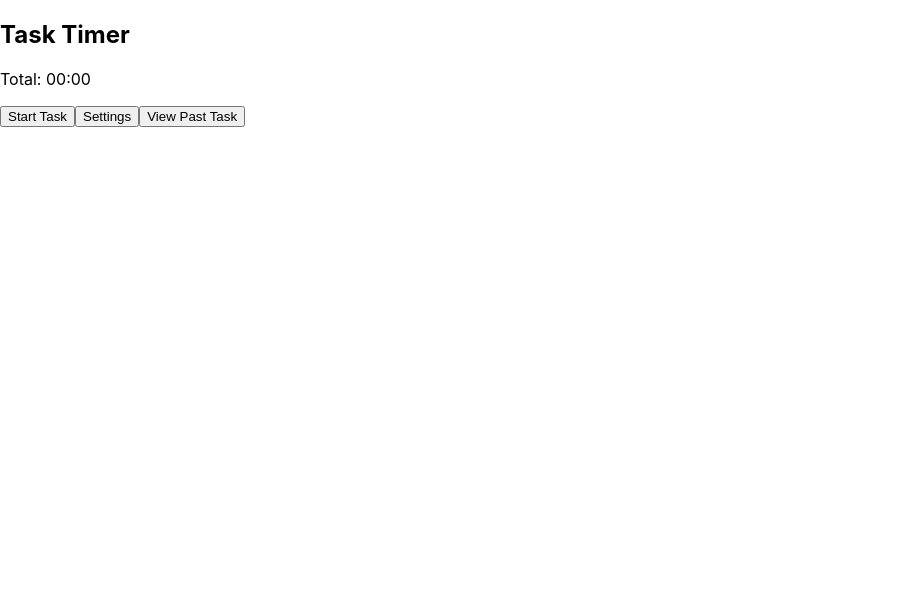
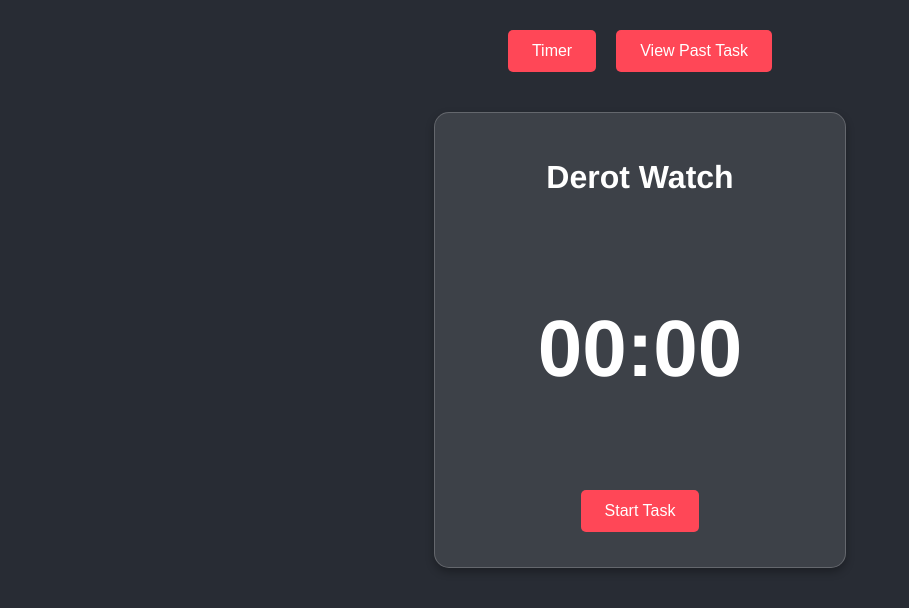
Before and after one commit to MichaelBarnor/Derot, a React (Create React App) app in the folder frontend/derotapp/: page /timer in a window 1280 px wide. Shown: the top 608 px of the page, without its empty margins (0-909 px from the left). Built offline with nearby package versions, Linux system fonts and the light colour scheme.

Commit message:
updated frontend, have basc view of timer

```diff
--- a/frontend/derotapp/src/App.css
+++ b/frontend/derotapp/src/App.css
@@ -1,3 +1,70 @@
+/* Global Styles */
+body {
+  background: #282c34; /* Dark background similar to Pomofocus */
+  color: #ffffff;
+  font-family: 'Helvetica Neue', Arial, sans-serif;
+  margin: 0;
+  padding: 0;
+}
+
+/* Container for the timer (card style) */
+.timer-all {
+  background: rgba(255, 255, 255, 0.1); /* semi-transparent light overlay */
+  border: 1px solid rgba(255, 255, 255, 0.2);
+  padding: 5px;
+  border-radius: 15px;
+  width: 90%;
+  max-width: 400px;
+  margin: 30px auto; /* centers horizontally with extra spacing on top */
+  box-shadow: 0 4px 8px rgba(0, 0, 0, 0.3);
+}
+
+/* Timer wrapper to center content vertically (optional) */
+.timer-wrapper {
+  display: flex;
+  flex-direction: column;
+  justify-content: center;
+  align-items: center;
+  /* Remove or adjust the min-height value */
+  /* min-height: 100vh; */
+  /* Option 1: Remove min-height completely */
+  /* Option 2: Use a smaller value, e.g.: */
+  min-height: auto;
+  text-align: center;
+  padding: 20px;
+}
+
+/* Reduce space below the Current Task heading */
+.timer-wrapper h2 {
+  margin-bottom: 0.01rem;  /* Adjust value as needed */
+}
+
+/* Timer container used for grouping elements */
+.timer-container {
+  display: flex;
+  justify-content: center;
+  align-items: center;
+  margin: 5px auto;
+}
+
+/* Button styling */
+.my-button {
+  background: #ff4757; /* Red accent color */
+  border: none;
+  color: #fff;
+  font-size: 1rem;
+  padding: 0.75rem 1.5rem;
+  border-radius: 5px;
+  margin: 10px;
+  cursor: pointer;
+  transition: background 0.3s ease;
+}
+
+.my-button:hover {
+  background: #e84118;
+}
+
+/* Modal remains unchanged */
 .modal {
   position: fixed;
   top: 0;
@@ -8,15 +75,38 @@
   display: flex;
   justify-content: center;
   align-items: center;
+  color:white
 }
 
 .settings-popup,
 .past-task-popup,
 .summary-popup {
-  background: #fff;
+  background: #191818;
   padding: 20px;
   border-radius: 8px;
   width: 90%;
   max-width: 400px;
   text-align: center;
 }
+
+/* Nav container styling for Timer and Past Task buttons */
+.nav-container {
+  display: flex;
+  justify-content: center;
+  align-items: center;
+  margin-top: 20px; /* add margin-top as desired */
+  margin-bottom: 20px;
+}
+
+.actions-container {
+  display: flex;
+  justify-content: center;
+  gap: 10px;  /* Adjust the gap value as desired */
+  margin-top: 10px;
+}
+
+.total-time {
+  font-size: 5rem; /* Increase this value as needed */
+  font-weight: bold;
+  color: #ffffff; /* Optional, ensures high contrast */
+}
--- a/frontend/derotapp/src/past-task.js
+++ b/frontend/derotapp/src/past-task.js
@@ -5,7 +5,7 @@ export default function PastTask({ onClose }) {
     <div className="past-task-popup">
       <h2>Past Task</h2>
       <p>View details of past tasks here.</p>
-      <button onClick={onClose}>Close Past Task</button>
+      <button  onClick={onClose}>Close Past Task</button>
     </div>
   );
 }
--- a/frontend/derotapp/src/settings.js
+++ b/frontend/derotapp/src/settings.js
@@ -1,11 +1,29 @@
-import React from "react";
+import React, { useState } from "react";
 
-export default function Settings({ onClose }) {
+export default function Settings({ onClose, onTimerOptionChange }) {
+  // Local state for the timer option; default is 5 minutes.
+  const [timerOption, setTimerOption] = useState(5);
+
+  // Handles selecting an option: set the option, propagate change, and close the popup.
+  const selectOption = (option) => {
+    setTimerOption(option);
+    if (onTimerOptionChange) {
+      onTimerOptionChange(option);
+    }
+    onClose();
+  };
+
   return (
     <div className="settings-popup">
-      <h2>Settings</h2>
-      <p>Configure your application preferences here.</p>
-      <button onClick={onClose}>Close Settings</button>
+      <h2>Timer</h2>
+      <h3>Select Timer Option</h3>
+      <div>
+        <button onClick={() => selectOption(5)}>15 Seconds</button>
+        <button onClick={() => selectOption(5)}>5 Minutes</button>
+        <button onClick={() => selectOption(10)}>10 Minutes</button>
+        <button onClick={() => selectOption(15)}>15 Minutes</button>
+        <button onClick={() => selectOption(20)}>20 Minutes</button>
+      </div>
     </div>
   );
 }
--- a/frontend/derotapp/src/timer.js
+++ b/frontend/derotapp/src/timer.js
@@ -9,10 +9,13 @@ export default function Timer() {
   const [doom, setDoom]       = useState(0);
   const [running, setRun]     = useState(false);
   const [inDoom, setDooming]  = useState(false);
-  const [showSummary, setShowSummary] = useState(false); // toggle summary modal
-  // New state variables for settings and past task modals:
+  const [showSummary, setShowSummary] = useState(false);
   const [showSettings, setShowSettings] = useState(false);
   const [showPastTask, setShowPastTask] = useState(false);
+
+  // New state for the task modal and task name
+  const [showTaskModal, setShowTaskModal] = useState(false);
+  const [taskName, setTaskName] = useState('');
 
   const intervalRef = useRef(null);
 
@@ -22,11 +25,11 @@ export default function Timer() {
     inDoomRef.current = inDoom;
   }, [inDoom]);
 
-  const start = () => {
+  // Function to actually start the timer
+  const startTimer = () => {
     setRun(true);
     intervalRef.current = setInterval(() => {
       setTotal(t => t + 1);
-      // Use the ref’s current value so the callback gets the latest state
       if (inDoomRef.current) {
         setDoom(d => d + 1);
       } else {
@@ -35,11 +38,22 @@ export default function Timer() {
     }, 1000);
   };
 
+  // When start button is pressed, show task modal if task not yet set
+  const handleStartClick = () => {
+    setShowTaskModal(true);
+  };
+
+  // Called when user submits the task name
+  const handleTaskSubmit = () => {
+    // Here you could also add extra validation if needed
+    setShowTaskModal(false);
+    startTimer();
+  };
+
   const toggleDoom = () => setDooming(d => !d);
 
   const end = () => {
     clearInterval(intervalRef.current);
-    // Instead of navigating, show the summary modal
     setShowSummary(true);
   };
 
@@ -52,29 +66,36 @@ export default function Timer() {
   };
 
   return (
-    <div>
-      <h2>Task Timer</h2>
-      <p>Total: {fmt(total)}</p>
-      {!running ? (
-        <button onClick={start}>Start Task</button>
-      ) : (
     <>
-          <button onClick={toggleDoom}>
-            {inDoom ? 'End Doomscroll' : 'Doomscroll'}
-          </button>
-          <button onClick={end}>End Task</button>
-        </>
-      )}
-
-      {/* Buttons to open Settings and Past Task modals */}
+      {/* Nav container placed outside of timer-all */}
+      <div className="nav-container">
         <button className="my-button" onClick={() => setShowSettings(true)}>
-        Settings
+          Timer
         </button>
         <button className="my-button" onClick={() => setShowPastTask(true)}>
           View Past Task
         </button>
+      </div>
 
-      {/* Render Summary as a modal */}
+      <div className="timer-all">
+        <div className="timer-wrapper">
+          <h1>Derot Watch</h1>
+          { taskName && <h2> Current Task: {taskName}</h2> }
+          <div className="timer-container">
+            <p className="total-time">{fmt(total)}</p>
+          </div>
+          {!running ? (
+            <button className='my-button' onClick={handleStartClick}>Start Task</button>
+          ) : (
+            <div className="actions-container">
+              <button className="my-button" onClick={toggleDoom}>
+                {inDoom ? 'End Doomscroll' : 'Doomscroll'}
+              </button>
+              <button className="my-button" onClick={end}>End Task</button>
+            </div>
+          )}
+        </div>
+
         {showSummary && (
           <div className="modal">
             <Summary
@@ -86,19 +107,53 @@ export default function Timer() {
           </div>
         )}
 
-      {/* Render Settings as a modal */}
         {showSettings && (
           <div className="modal">
             <Settings onClose={() => setShowSettings(false)} />
           </div>
         )}
 
-      {/* Render Past Task as a modal */}
         {showPastTask && (
           <div className="modal">
             <PastTask onClose={() => setShowPastTask(false)} />
           </div>
         )}
+
+        {showTaskModal && (
+          <div className="modal">
+            <div
+              className="task-modal-popup"
+              style={{
+                background: "#fff",
+                padding: "20px",
+                borderRadius: "8px",
+                width: "90%",
+                maxWidth: "400px",
+                textAlign: "center"
+              }}
+            >
+              <h2>What you working on?</h2>
+              <input
+                type="text"
+                placeholder="Enter task name..."
+                value={taskName}
+                onChange={e => setTaskName(e.target.value)}
+                style={{marginBottom: "10px", padding: "5px", width: "80%"}}
+              />
+              <br />
+              <div className="timer-container">
+                <button onClick={handleTaskSubmit}>Start Task</button>
               </div>
+              <button
+                onClick={() => setShowTaskModal(false)}
+                style={{ marginLeft: "10px" }}
+              >
+                Cancel
+              </button>
+            </div>
+          </div>
+        )}
+      </div>
+    </>
   );
 }
```
Lines whose indentation alone changed are shown as unchanged.
